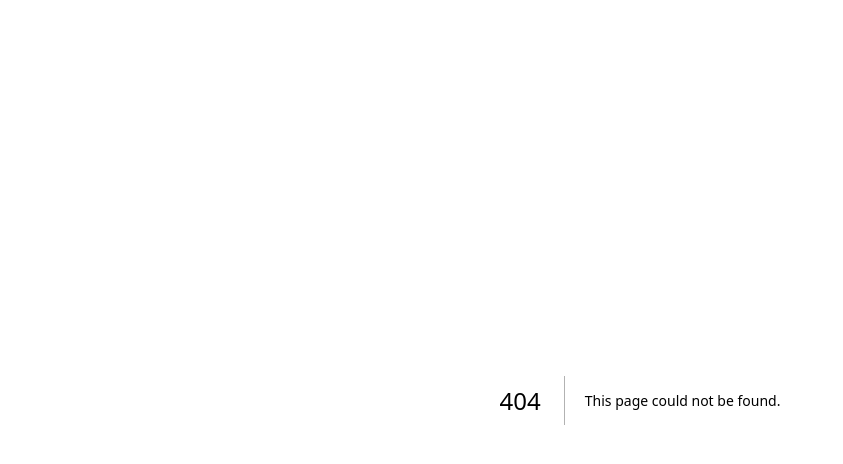
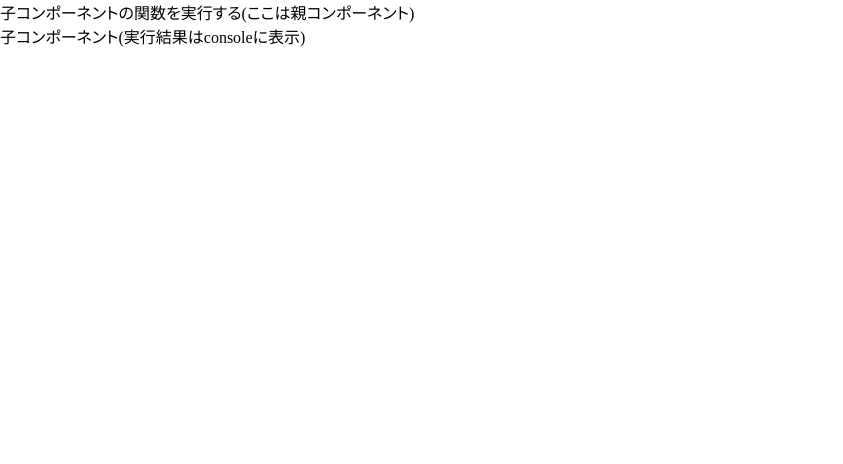
Before and after one commit to kobitoDevelopment/Next-js, a Next.js app: page /benkyo/kansu/ref in a window 1280 px wide. Before the commit this address had no page. Shown: the top 464 px of the page, without its empty margins (0-843 px from the left). Built offline with nearby package versions, Linux system fonts and the light colour scheme.

Commit message:
Add files via upload

```diff
--- /dev/null
+++ b/src/app/benkyo/kansu/ref/page.tsx
@@ -0,0 +1,8 @@
+import Oya from "@/app/components/kansu/ref/Oya";
+export default function TestPage() {
+  return (
+    <div>
+      <Oya />
+    </div>
+  );
+}
--- a/src/app/components/kansu/konokansu/Ko.tsx
+++ b/src/app/components/kansu/konokansu/Ko.tsx
@@ -1,5 +1,5 @@
 /*
- * 親コンポーネントで宣言したリアクティブ変数を子コンポーネント側で変更し、親コンポーネントに変更を検知させる
+ * 子コンポーネントで宣言した関数を親コンポーネントで実行する
  */
 
 "use client";
--- a/src/app/components/kansu/konokansu/Oya.tsx
+++ b/src/app/components/kansu/konokansu/Oya.tsx
@@ -1,5 +1,5 @@
 /*
- * 親コンポーネントで宣言したリアクティブ変数を子コンポーネント側で変更し、親コンポーネントに変更を検知させる
+ * 子コンポーネントで宣言した関数を親コンポーネントで実行する
  */
 
 "use client";
--- /dev/null
+++ b/src/app/components/kansu/ref/Ko.tsx
@@ -0,0 +1,27 @@
+/*
+ * 親コンポーネントで宣言したリアクティブ変数を子コンポーネント側で変更し、親コンポーネントに変更を検知させる
+ */
+
+"use client";
+import { useImperativeHandle, forwardRef } from "react";
+
+/* forwardRefを使用する場合、関数コンポーネントはpropsとrefの両方を引数として受け取るように定義されているため
+ * propsを使わない場合でも引数として受け取る必要がある。そのため、propsを受け取る引数を定義しているが、
+ * _propsとして定義し、使用しないことを明示している。
+ */
+function Ko(_props: object, ref: React.Ref<{ customFunction: () => void }>) {
+  // useImperativeHandleを使って親コンポーネントに公開する関数を定義
+  useImperativeHandle(ref, () => ({
+    customFunction() {
+      console.log("子コンポーネントの関数");
+    },
+  }));
+
+  return (
+    <div>
+      <p>子コンポーネント(実行結果はconsoleに表示)</p>
+    </div>
+  );
+}
+
+export default forwardRef(Ko);
--- /dev/null
+++ b/src/app/components/kansu/ref/Oya.tsx
@@ -0,0 +1,33 @@
+/*
+ * 親コンポーネントで宣言したリアクティブ変数を子コンポーネント側で変更し、親コンポーネントに変更を検知させる
+ */
+
+"use client";
+
+import { useRef, useEffect } from "react";
+import Ko from "@/app/components/kansu/ref/Ko";
+
+export default function Oya() {
+  const KoRef = useRef<{ customFunction: () => void }>(null);
+
+  const handleClick = () => {
+    // 子コンポーネントの関数を呼び出す
+    KoRef.current?.customFunction();
+  };
+
+  useEffect(() => {
+    // 初回レンダリング時に子コンポーネントの関数を呼び出してみる場合
+    if (KoRef.current) {
+      KoRef.current.customFunction();
+    }
+  }, []);
+
+  return (
+    <div>
+      <button type="button" onClick={handleClick}>
+        子コンポーネントの関数を実行する(ここは親コンポーネント)
+      </button>
+      <Ko ref={KoRef} />
+    </div>
+  );
+}
```
